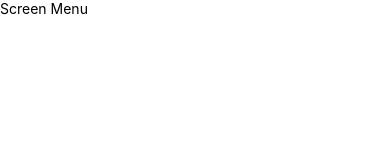
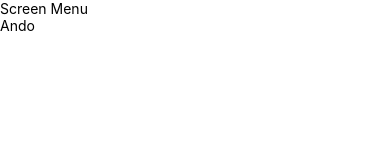
Before and after one commit to FInalProjectMobProg-Kelompok9/Kelompok9-BarBarCoffee, a React Native app: screen / in a window 390 px wide. Shown: the top 160 px of the page. Built offline with nearby package versions, Linux system fonts and the light colour scheme.

Commit message:
Suak Rolando adding text

```diff
--- a/src/pages/MenuScreen/index.js
+++ b/src/pages/MenuScreen/index.js
@@ -5,6 +5,7 @@ const Menu = () => {
     return (
         <View>
             <Text>Screen Menu</Text>
+            <Text>Ando</Text>
         </View>
     )
 }
```
